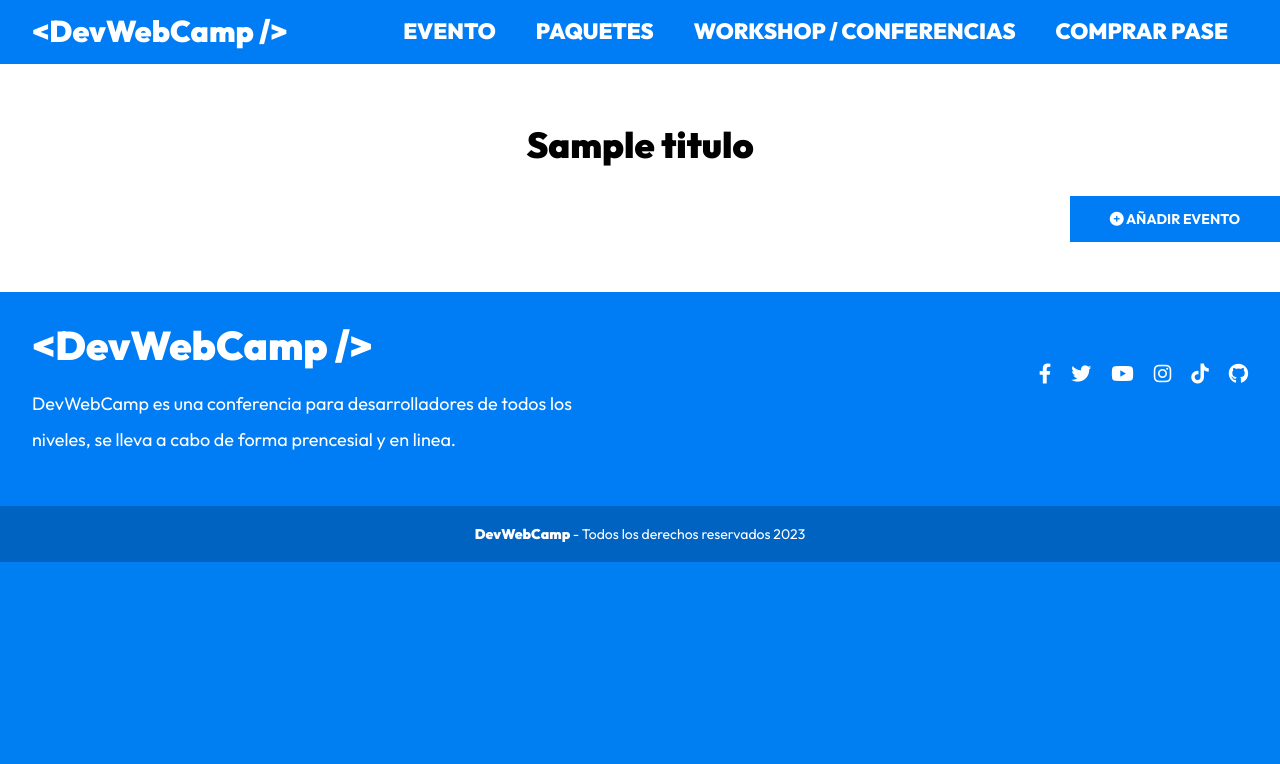
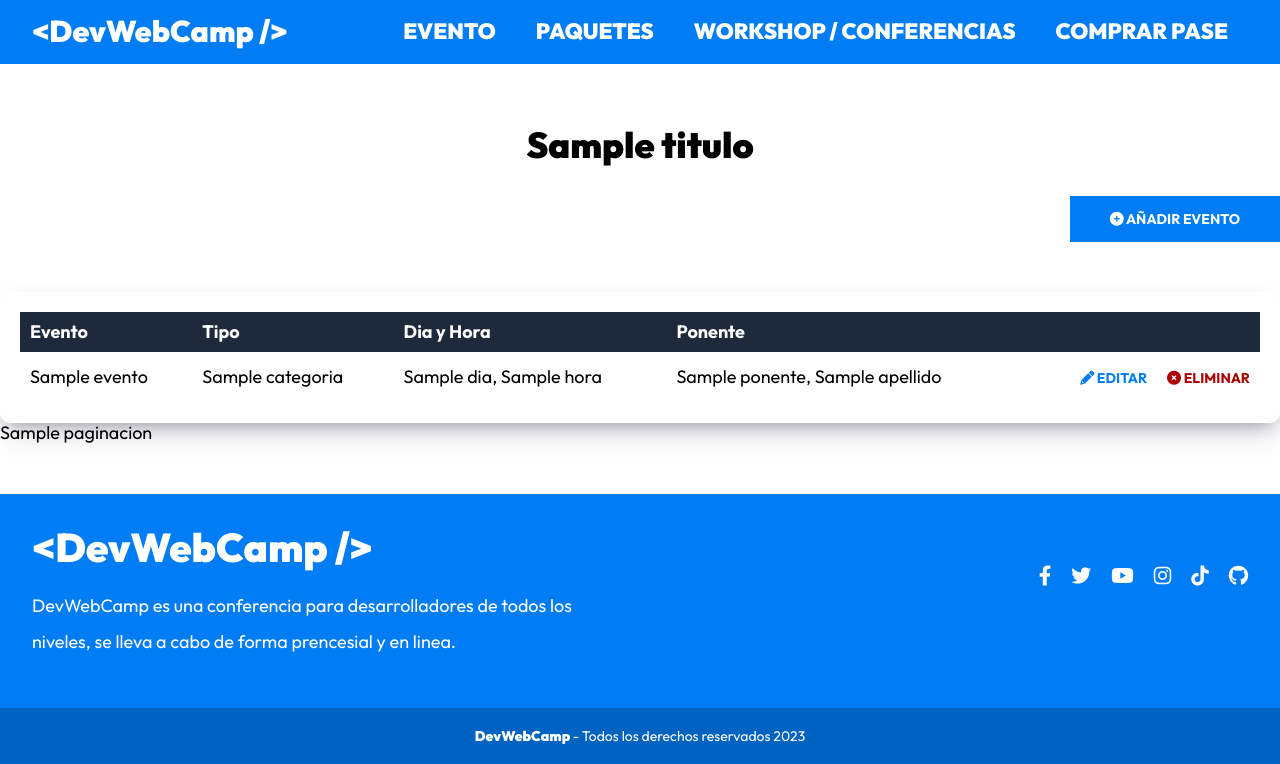
Before and after one commit to Skolldar/DevWebCamp, a PHP site: template views/admin/eventos/index.php in a window 1280 px wide. Shown: the part 601-1365 px from the top of the page. Before the commit the page ends 1163 px from the top, so only its background shows below. Run offline with PHP 8.4, Linux system fonts and the light colour scheme; the template is opened without the code that fills it: most values are stand-ins (such as "Sample title", 1, 10 or a date in 2020); some libraries are stand-ins or nearby versions.

Commit message:
seccion de de eventos en el view

```diff
--- a/public/index.php
+++ b/public/index.php
@@ -55,11 +55,12 @@ $router->post('/admin/ponentes/eliminar', [PonentesController::class, 'eliminar'
 $router->get('/admin/eventos', [EventosController::class, 'index']);
 $router->get('/admin/eventos/crear', [EventosController::class, 'crear']);
 $router->post('/admin/eventos/crear', [EventosController::class, 'crear']);
+$router->get('/admin/eventos/editar', [EventosController::class, 'editar']);
+$router->post('/admin/eventos/editar', [EventosController::class, 'editar']);
 
 
 //API HORARIOS
 $router->get('/api/eventos-horario', [APIEventos::class, 'index']);
-
 
 //API ponentes
 $router->get('/api/ponentes', [APIPonentes::class, 'index']);
--- a/views/admin/eventos/index.php
+++ b/views/admin/eventos/index.php
@@ -6,3 +6,60 @@
         Añadir Evento
     </a>
 </div>
+
+
+<div class="dashboard__contenedor">
+    <?php if(!empty($eventos)) { ?>
+        <table class="table">
+            <thead class="table__thead">
+                <tr>
+                    <th scope="col" class="table__th">Evento</th>
+                    <th scope="col" class="table__th">Tipo</th>
+                    <th scope="col" class="table__th">Dia y Hora</th>
+                    <th scope="col" class="table__th">Ponente</th>
+                    <th scope="col" class="table__th"></th>
+                </tr>
+            </thead>
+
+            <tbody class="table__tbody">
+                <?php foreach($eventos as $evento) { ?>
+                    <tr class="table__tr">
+                        <td class="table__td">
+                            <?php echo $evento->nombre; ?>
+                        </td>
+                        <td class="table__td">
+                            <?php echo $evento->categoria->nombre; ?>
+                        </td>
+                        <td class="table__td">
+                            <?php echo $evento->dia->nombre . ", " . $evento->hora->hora; ?>
+                        </td>
+                        <td class="table__td">
+                            <?php echo $evento->ponente->nombre . ", " . $evento->ponente->apellido; ?>
+                        </td>
+                        <td class="table__td--acciones">
+                            <a class="table__accion table__accion--editar" href="/admin/eventos/editar?id=<?php echo $evento->id; ?>">
+                                <i class="fa-solid fa-pencil"></i>
+                                Editar
+                            </a>
+
+                            <form method="POST" action="/admin/eventos/eliminar" class="table__formulario">
+                                <input type="hidden" name="id" value="<?php echo $evento->id; ?>">
+                                <button class="table__accion table__accion--eliminar" type="submit">
+                                    <i class="fa-solid fa-circle-xmark"></i>
+                                    Eliminar
+                                </button>
+                            </form>
+                        </td>
+                    </tr>
+
+                <?php } ?>
+            </tbody>
+        </table>
+    <?php } else { ?>
+        <p class="text-center">No Hay Eventos Aún</p>
+    <?php } ?>
+</div>
+
+<?php
+    echo $paginacion;
+?>
```
Also changed, not shown: controllers/EventosController.php (+70 -1 lines), views/admin/eventos/editar.php (added, +23 -0 lines).
